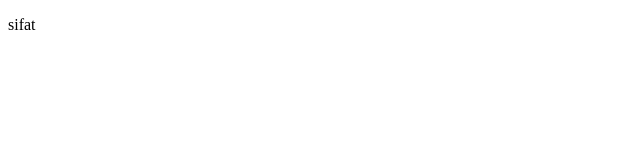
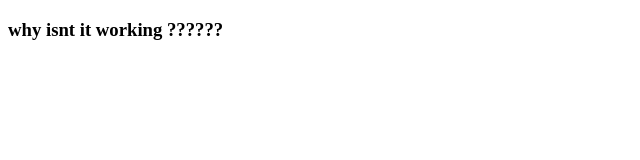
Before and after one commit to sifatjustin/very-first-repo-1, a plain HTML site: page index.html in a window 1280 px wide. Shown: the whole page, without its empty margins (0-640 px from the left). Drawn offline with Linux system fonts and the light colour scheme.

Commit message:
1st commit

```diff
--- a/index.html
+++ b/index.html
@@ -3,10 +3,9 @@
 <head>
     <meta charset="UTF-8">
     <meta name="viewport" content="width=device-width, initial-scale=1.0">
-    <title>very first repo
-</title>
+    <title>repo</title>
 </head>
 <body>
-    <p>sifat</p>
+    <div><h3>why isnt it working ??????</h3></div>
 </body>
 </html>
```
